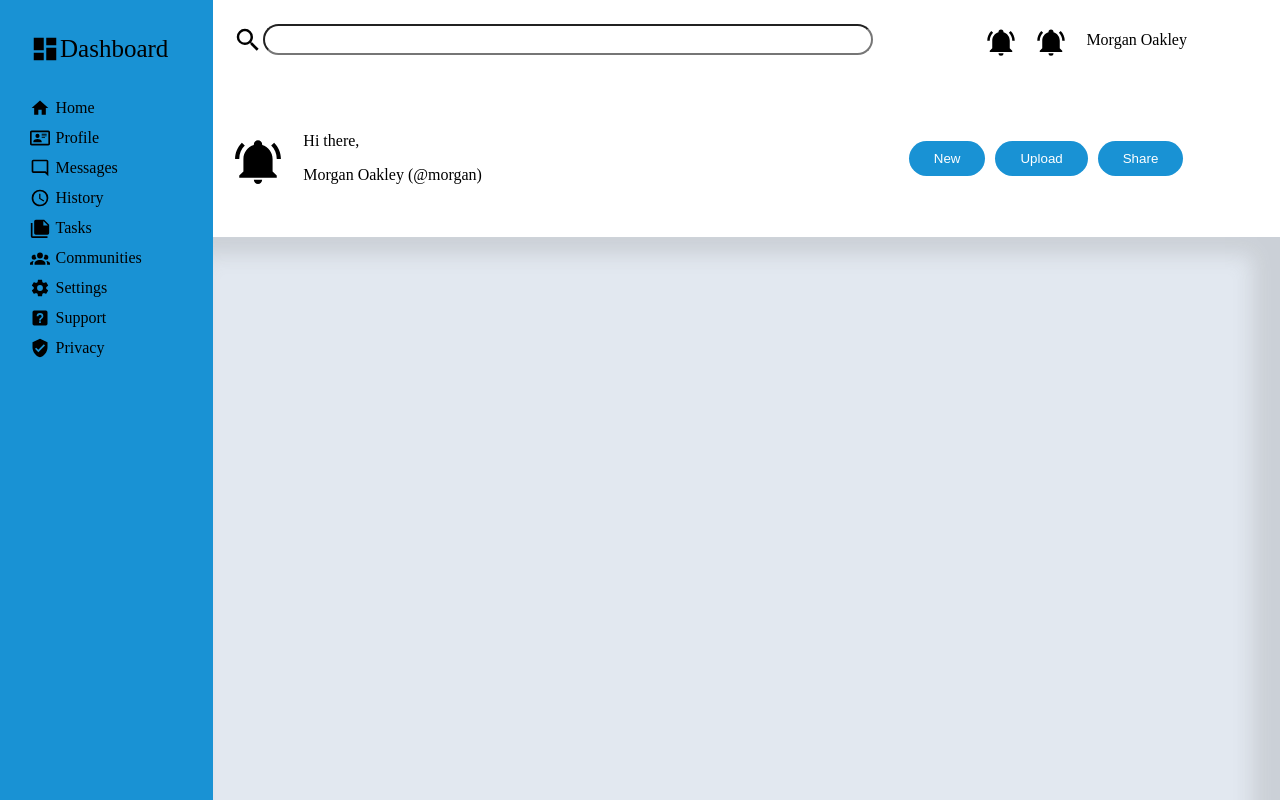
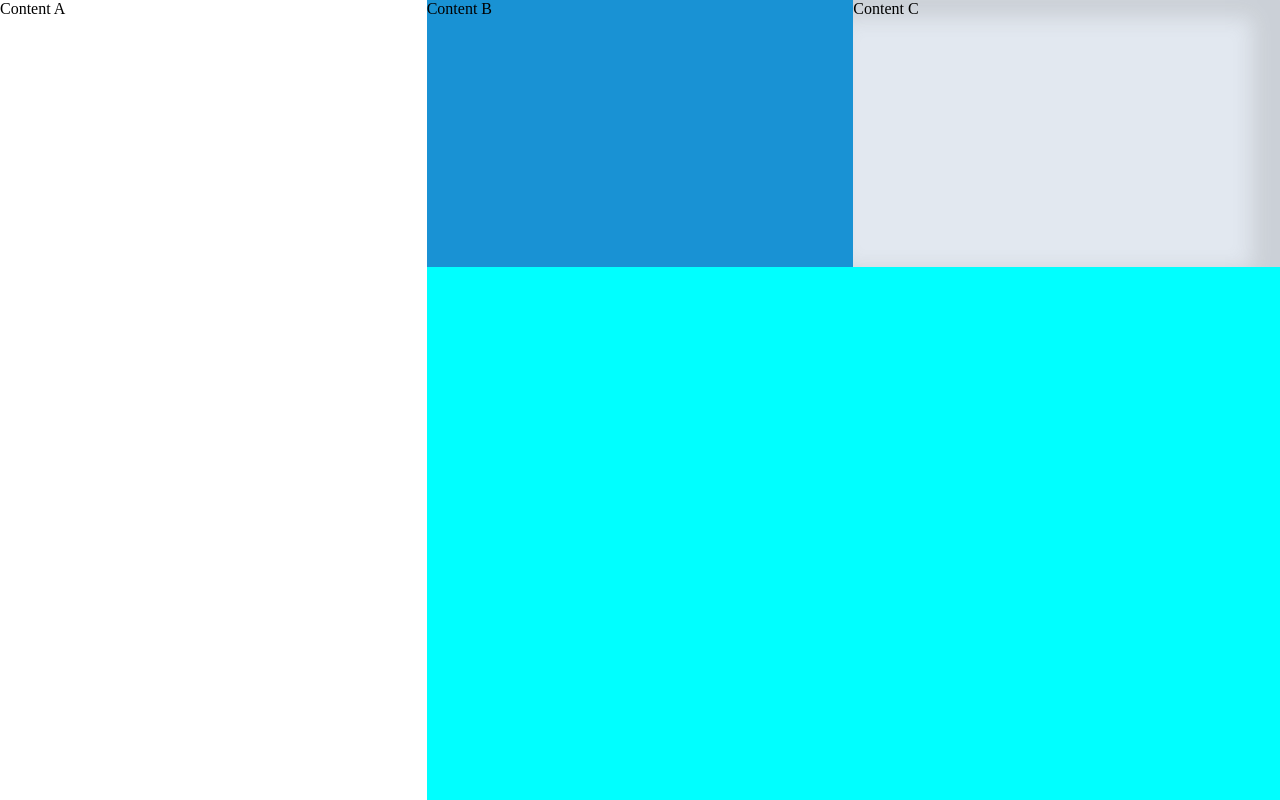
Before and after one commit to jackkafif/admin-dashboard, a plain HTML site: page index.html in a window 1280 px wide. Shown: the top 800 px of the page. Drawn offline with Linux system fonts and the light colour scheme.

Commit message:
Found mistake

```diff
--- a/index.html
+++ b/index.html
@@ -5,124 +5,10 @@
     <meta name="viewport" content="width=device-width, initial-scale=1.0">
     <title>Admin Dashboard</title>
     <link rel="stylesheet" href="style.css">
-    <link rel="stylesheet" href="style/sidebar.css">
-    <link rel="stylesheet" href="style/header.css">
-    <link rel="stylesheet" href="style/main.css">
 </head>
 <body>
-    <div class="container">
-        <div class="header">
-            <div class="nav">
-                <div class="search-bar">
-                    <label for="search"><img src="./src/magnify.svg" alt=""></label>
-                    <input type="text" name="search" id="search">
-                </div>
-                <div class="account">
-                    <img src="./src/bell-ring.svg" alt="">
-                    <img src="./src/bell-ring.svg" alt="">
-                    <div>Morgan Oakley</div>
-                </div>
-            </div>
-            <div class="secondary-header">
-                <div class="greeting">
-                    <img src="./src/bell-ring.svg" alt="">
-                    <div>
-                        <p class="hi">Hi there,</p>
-                        <p class="big-username">Morgan Oakley (@morgan)</p>
-                    </div>
-                </div>
-                <div class="btn-group">
-                    <button>New</button>
-                    <button>Upload</button>
-                    <button>Share</button>
-                </div>
-            </div>
-
-        </div>
-        <div class="sidebar">
-            <div class="sidebar-menu">
-                <ul class="main-icon">
-                    <li><img src="./src/view-dashboard.svg" alt=""><p>Dashboard</p></li>
-                </ul>
-                <ul class="first-menu">
-                    <li><img src="./src/home.svg" alt="">Home</li>
-                    <li><img src="./src/card-account-details-outline.svg" alt="">Profile</li>
-                    <li><img src="./src/message-reply-outline.svg" alt="">Messages</li>
-                    <li><img src="./src/clock-outline.svg" alt="">History</li>
-                    <li><img src="./src/note-multiple.svg" alt="">Tasks</li>
-                </ul>
-                <ul class="second-menu">
-                    <li><img src="./src/account-group.svg" alt="">Communities</li>
-                    <li><img src="./src/cog.svg" alt="">Settings</li>
-                    <li><img src="./src/help-box.svg" alt="">Support</li>
-                    <li><img src="./src/shield-check.svg" alt="">Privacy</li>
-                </ul>
-            </div>
-        </div>
-        <div class="main">
-            <!-- <div class="projects-title">Your Projects</div> -->
-            <!-- <div class="projects">
-                <div class="project-card">
-                    <p class="bold-text">Super Cool Project</p>
-                    <div class="icon-group"><img src="./src/star-plus.svg" alt=""><img src="./src/eye-plus.svg" alt=""><img src="./src/source-fork.svg" alt=""></div>
-                </div>
-                <div class="project-card">
-                    <p class="bold-text">Less Cool Project</p>
-                    <div class="icon-group"><img src="./src/star-plus.svg" alt=""><img src="./src/eye-plus.svg" alt=""><img src="./src/source-fork.svg" alt=""></div>
-                </div>
-                <div class="project-card">
-                    <p class="bold-text">Impossible App</p>
-                    <div class="icon-group"><img src="./src/star-plus.svg" alt=""><img src="./src/eye-plus.svg" alt=""><img src="./src/source-fork.svg" alt=""></div>
-                </div>
-                <div class="project-card">
-                    <p class="bold-text">Easy Peasy App</p>
-                    <div class="icon-group"><img src="./src/star-plus.svg" alt=""><img src="./src/eye-plus.svg" alt=""><img src="./src/source-fork.svg" alt=""></div>
-                </div>
-                <div class="project-card">
-                    <p class="bold-text">Ad Blocker</p>
-                    <div class="icon-group"><img src="./src/star-plus.svg" alt=""><img src="./src/eye-plus.svg" alt=""><img src="./src/source-fork.svg" alt=""></div>
-                </div>
-                <div class="project-card">
-                    <p class="bold-text">Money Maker</p>
-                    <div class="icon-group"><img src="./src/star-plus.svg" alt=""><img src="./src/eye-plus.svg" alt=""><img src="./src/source-fork.svg" alt=""></div>
-                </div>
-            </div> -->
-            <!-- <div class="announcements-title">Announcements</div> -->
-            <!-- <div class="announcements">
-                <div class="announcement">
-                    <p class="bold-text">Site Maintenance</p>
-                </div>
-                <div class="announcement">
-                    <p class="bold-text">Community Share Day</p>
-                </div>
-                <div class="announcement">
-                    <p class="bold-text">Updated Privacy Policy</p>
-                </div>
-            </div> -->
-            <!-- <div class="trending-title">Trending</div> -->
-            <!-- <div class="trending">
-                <div class="trending-idv">
-                    <img src="" alt="">
-                    <p class="username">@tegan</p>
-                    <p class="app">World Peace Builder</p>
-                </div>
-                <div class="trending-idv">
-                    <img src="" alt="">
-                    <p class="username">@morgan</p>
-                    <p class="app">Super Cool Project</p>
-                </div>
-                <div class="trending-idv">
-                    <img src="" alt="">
-                    <p class="username">@kendall</p>
-                    <p class="app">Life Changing App</p>
-                </div>
-                <div class="trending-idv">
-                    <img src="" alt="">
-                    <p class="username">@alex</p>
-                    <p class="app">No Traffic Maker</p>
-                </div>
-            </div> -->
-        </div>
-    </div>
+    <div class="header">Content A</div>
+    <div class="sidebar">Content B</div>
+    <div class="main">Content C</div>
 </body>
 </html>
--- a/style.css
+++ b/style.css
@@ -6,31 +6,25 @@
 body {
     padding: 0px;
     margin: 0px;
-}
-
-div.container {
     display: grid;
-    grid-template-columns: 1fr 5fr;
-    grid-template-rows: 1fr 5fr;
+    grid-template-columns: 1fr 1fr 1fr;
+    grid-template-rows: 1fr 1fr 1fr;
+    background-color: aqua;
+    height: 100vh;
 }
 
 div.header {
     background-color: white;
-    grid-row: 1 / 2;
-    grid-column: 2 / -1;
-    /* padding-bottom: 100px; */
+    grid-column: 1 / 2;
+    grid-row: 1 / -1;
 }
 
 div.sidebar {
     background-color: rgb(25 146 212);
-    grid-row: 1 / -1;
-    grid-column: 1 / 2;
 }
 
 div.main {
     background-color: rgb(226 232 240);
-    /* grid-row: 2 / -1;
-    grid-column: 2 / -1; */
     box-shadow: inset -20px 10px 20px 8px rgb(117, 117, 117, 20%);
 }
 
--- a/style/header.css
+++ /dev/null
@@ -1,73 +0,0 @@
-.header {
-    display: grid;
-    grid-template-rows: 1fr 2fr;
-}
-
-.nav {
-    display: flex;
-    justify-content: space-between;
-    grid-row: 1 / 2;
-}
-
-.account, .search-bar {
-    display: flex;
-    align-items: center;
-    padding: 20px;
-    align-items: center;
-
-}
-
-.search-bar {
-    flex: 0 1 60%;
-    justify-content: flex-start;
-}
-
-.account {
-    justify-content: flex-end;
-    margin: 0 auto;
-    gap: 20px;
-}
-
-.header img {
-    flex: 0 0 30px;
-    height: 30px;
-    margin-top: 5px;
-}
-
-.header input {
-    flex: 1 1 60%;
-    height: 25px;
-    border-radius: 20px;
-}
-
-.secondary-header {
-    grid-row: 2 / -1;
-    display: flex;
-    align-items: center;
-}
-
-.greeting {
-    flex: 0 0 40%;
-    display: flex;
-    align-items: center;
-    margin-left: 20px;
-    margin-top: 0;
-}
-
-.greeting img {
-    height: 50px;
-    margin-right: 20px;
-}
-
-.btn-group {
-    flex: 0 0 40%;
-    display: flex;
-    justify-content: flex-end;
-    margin: 0 auto;
-}
-
-.btn-group button {
-    padding: 10px 25px;
-    border-radius: 20px;
-    margin-left: 10px;
-}
--- a/style/main.css
+++ /dev/null
@@ -1,74 +0,0 @@
-.main {
-    display: grid;
-    grid-template-columns: 3fr 1fr;
-    grid-template-rows: 0.3fr 5fr 0.3fr 4fr;
-    padding: 20px;
-}
-
-.projects-title {
-    grid-column: 1 / 2;
-    grid-row: 1 / 2;
-}
-
-.projects {
-    grid-column: 1 / 2;
-    grid-row: 2 / -1;
-    display: grid;
-    grid-template-columns: 1fr 1fr;
-    grid-template-rows: 1fr 1fr 1fr;
-    gap: 20px;
-}
-
-.announcements-title {
-    grid-column: 2 / -1;
-    grid-row: 1 / 2;
-}
-
-.announcements {
-    grid-column: 2 / -1;
-    grid-row: 2 / 3;
-}
-
-.trending-title {
-    grid-column: 2 / -1;
-    grid-row: 3 / 4;
-}
-
-.trending {
-    grid-column: 2 / -1;
-    grid-row: 4 / -1;
-}
-
-.project-card, .announcements {
-    background-color: white;
-    padding: 0 20px 20px 20px;
-    border-radius: 5px;
-}
-
-.project-card {
-    box-shadow: inset 5px 0px 0px 0px rgb(241, 180, 42);
-}
-
-.project-card img {
-    height: 20px;
-}
-
-.project-card .bold-text {
-    font-weight: bold;
-    font-size: 20px;
-}
-
-.icon-group {
-    display: flex;
-    justify-content: flex-end;
-    gap: 20px;
-    margin-bottom: 10px;
-}
-
-.announcement {
-    border-bottom: 1px solid black;
-}
-
-.announcement:nth-last-child(1) {
-    border-bottom: none;
-}
--- a/style/sidebar.css
+++ /dev/null
@@ -1,49 +0,0 @@
-.sidebar-menu {
-    /* display: grid;
-    grid-template-rows: 1fr 3fr 3fr 3fr;
-    height: fit-content; */
-    gap: 20px;
-}
-
-.sidebar-menu ul {
-    margin: 0;
-    padding: 0 30px;
-}
-
-.sidebar-menu li {
-    list-style-type: none;
-    margin: 10px 0px;
-    align-items: center;
-    display: grid;
-    grid-template-columns: 1fr 5fr;
-}
-
-.sidebar-menu li img {
-    grid-column: 1 / 2 ;
-}
-
-.sidebar-menu li p {
-    grid-column: 2 / -1;
-    align-items: start;
-}
-
-.sidebar-menu img {
-    height: 20px;
-    width: auto;
-}
-
-ul.main-icon {
-    font-size: 25px;
-}
-
-ul.main-icon img {
-    height: 30px;
-}
-
-.first-menu {
-    grid-template-rows: 2 / 3;
-}
-
-.second-menu {
-    grid-template-rows: 3 / 4;
-}
```
